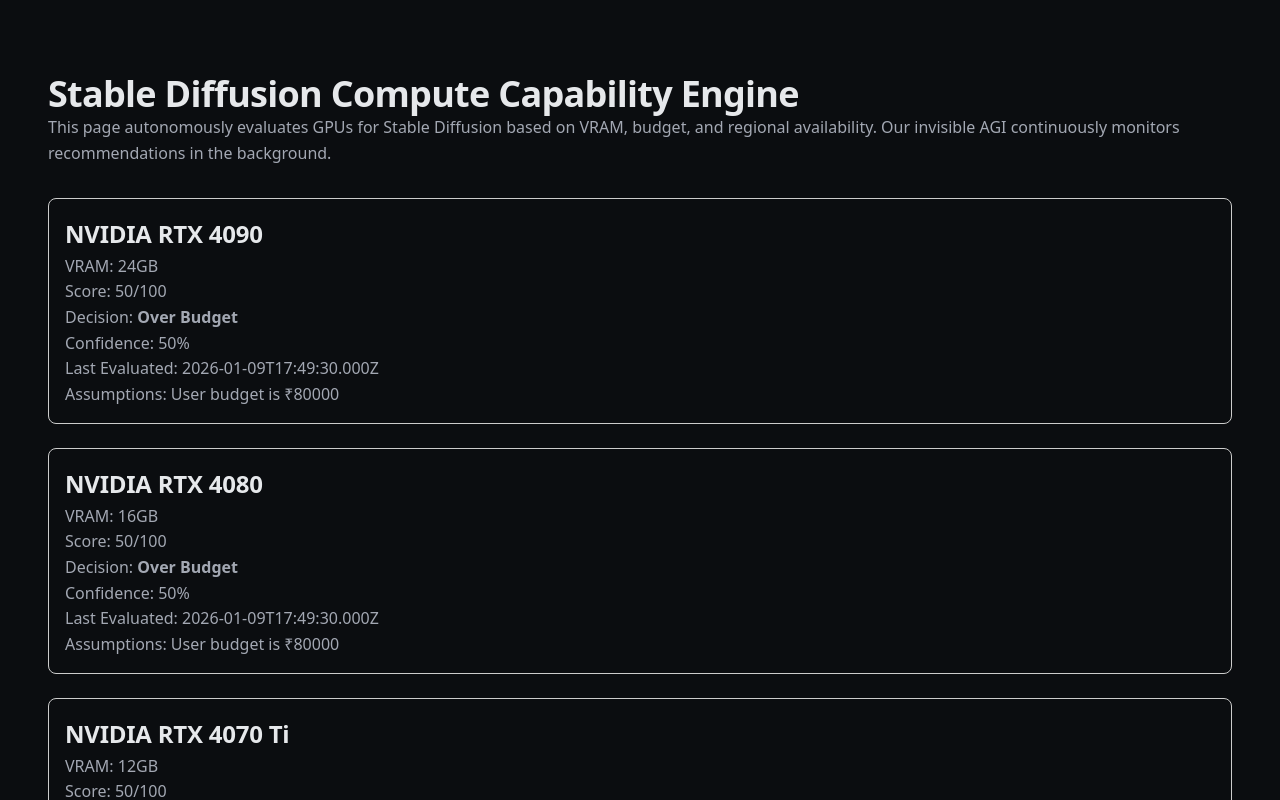
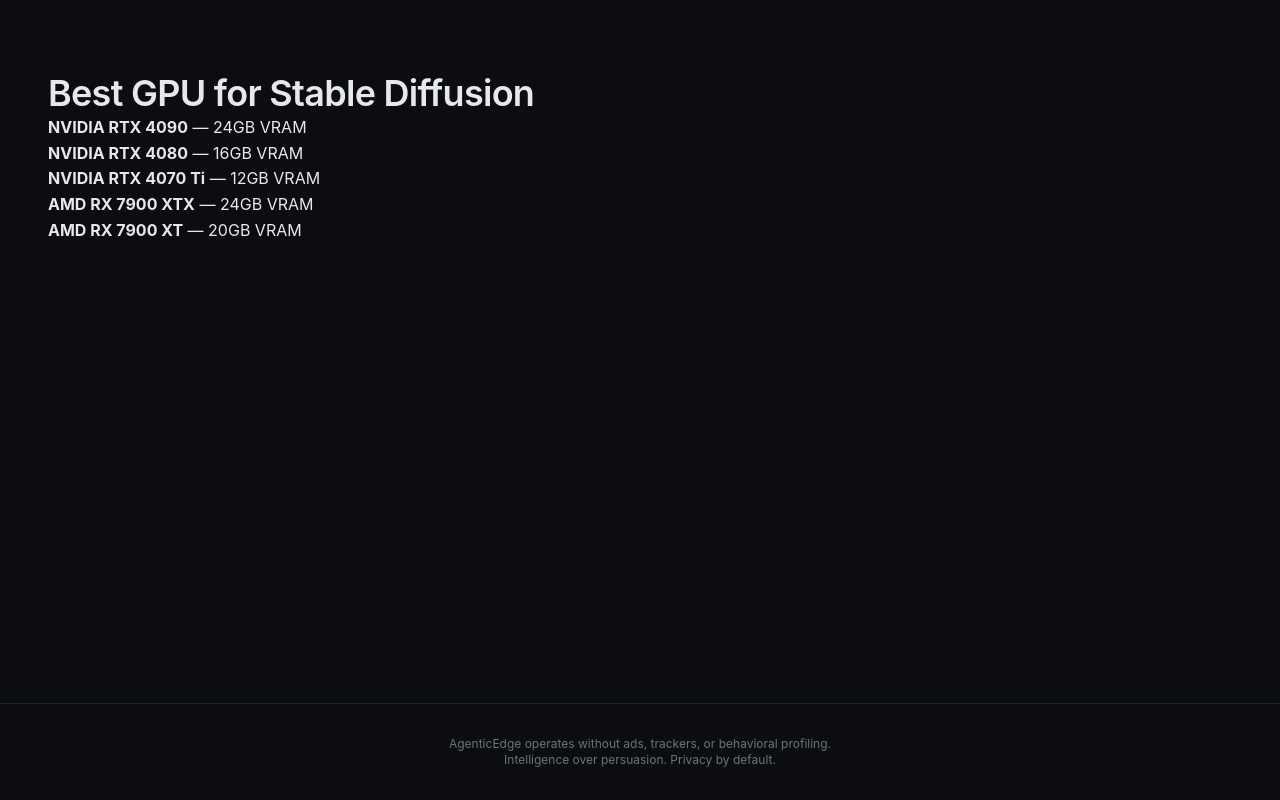
Before and after one commit to newsintech/agentic-edge-final, a Next.js app: page /best-gpu-for-stable-diffusion in a window 1280 px wide. Shown: the top 800 px of the page. Built offline with nearby package versions, Linux system fonts and the light colour scheme; no server answers.

Commit message:
Update page.tsx

```diff
--- a/app/best-gpu-for-stable-diffusion/page.tsx
+++ b/app/best-gpu-for-stable-diffusion/page.tsx
@@ -1,148 +1,31 @@
 'use client';
 
-import React, { useEffect } from 'react';
-import { GPUs, GPU } from '@/modules/GPUData';
-import { GeoAffiliateHelper } from '@/modules/GeoAffiliateHelper';
+import React, { useEffect, useState } from 'react';
+import { runAGI } from '@/modules/GPTEngine';
 
-// ----- Capability evaluation types -----
-type CapabilityScore = {
-  gpu: string;
-  vram: number;
-  score: number;
-  decision: 'Suitable' | 'Too Low VRAM' | 'Over Budget' | 'Unsupported Region';
-  confidence: number;
-  lastEvaluated: string;
-  assumptions: string[];
-};
+export default function BestGPUPage() {
+  const [gpus, setGpus] = useState<any[]>([]);
 
-// ----- GPU evaluation logic -----
-function evaluateGPU(
-  gpu: GPU,
-  userRegion: string,
-  minVRAM: number,
-  budget: number
-): CapabilityScore {
-  const now = new Date().toISOString();
-  const assumptions: string[] = [];
-  let decision: CapabilityScore['decision'];
-
-  if (!gpu.regionSupport.includes(userRegion)) {
-    decision = 'Unsupported Region';
-    assumptions.push(`GPU not officially available in ${userRegion}`);
-  } else if (gpu.vram < minVRAM) {
-    decision = 'Too Low VRAM';
-    assumptions.push(`Minimum VRAM required is ${minVRAM}GB`);
-  } else if (gpu.price > budget) {
-    decision = 'Over Budget';
-    assumptions.push(`User budget is ₹${budget}`);
-  } else {
-    decision = 'Suitable';
-    assumptions.push('All constraints satisfied');
-  }
-
-  const scoreMap: Record<CapabilityScore['decision'], number> = {
-    Suitable: 95,
-    'Too Low VRAM': 40,
-    'Over Budget': 50,
-    'Unsupported Region': 20,
-  };
-
-  return {
-    gpu: gpu.name,
-    vram: gpu.vram,
-    score: scoreMap[decision],
-    decision,
-    confidence: scoreMap[decision],
-    lastEvaluated: now,
-    assumptions,
-  };
-}
-
-// ----- Invisible AGI logic -----
-async function runInvisibleAGI(userRegion: string) {
-  try {
-    const event = {
-      type: 'page_view',
+  useEffect(() => {
+    const result = runAGI({
       page: '/best-gpu-for-stable-diffusion',
-      data: { desiredVRAM: 12 },
-    };
-
-    const res = await fetch('/api/agi', {
-      method: 'POST',
-      headers: { 'Content-Type': 'application/json' },
-      body: JSON.stringify({ event, region: userRegion }),
+      signals: { minVRAM: 12 },
     });
 
-    const data = await res.json();
-    console.log('Invisible AGI recommendations:', data);
-  } catch (err) {
-    console.error('AGI error:', err);
-  }
-}
-
-// ----- React Component -----
-export default function BestGPUPage() {
-  const userRegion = 'IN'; // can adjust dynamically later
-  const minVRAM = 10; // GB
-  const budget = 80000; // INR
-
-  // Run invisible AGI in background
-  useEffect(() => {
-    runInvisibleAGI(userRegion);
-    const interval = setInterval(() => runInvisibleAGI(userRegion), 30000); // every 30s
-    return () => clearInterval(interval);
-  }, [userRegion]);
-
-  // Evaluate GPUs
-  const evaluations: CapabilityScore[] = GPUs.map((gpu) =>
-    evaluateGPU(gpu, userRegion, minVRAM, budget)
-  );
-
-  evaluations.sort((a, b) => b.score - a.score);
+    if (result.data) {
+      setGpus(result.data);
+    }
+  }, []);
 
   return (
-    <main style={{ padding: '2rem', fontFamily: 'system-ui, sans-serif' }}>
-      <h1>Stable Diffusion Compute Capability Engine</h1>
-      <p>
-        This page autonomously evaluates GPUs for Stable Diffusion based on VRAM,
-        budget, and regional availability. Our invisible AGI continuously monitors
-        recommendations in the background.
-      </p>
+    <main style={{ padding: 32 }}>
+      <h1>Best GPU for Stable Diffusion</h1>
 
-      <section style={{ marginTop: '2rem' }}>
-        {evaluations.map((e) => (
-          <div
-            key={e.gpu}
-            style={{
-              marginBottom: '1.5rem',
-              border: '1px solid #ccc',
-              padding: '1rem',
-              borderRadius: '8px',
-            }}
-          >
-            <h2>{e.gpu}</h2>
-            <p>VRAM: {e.vram}GB</p>
-            <p>Score: {e.score}/100</p>
-            <p>
-              Decision: <strong>{e.decision}</strong>
-            </p>
-            <p>Confidence: {e.confidence}%</p>
-            <p>Last Evaluated: {e.lastEvaluated}</p>
-            <p>Assumptions: {e.assumptions.join('; ')}</p>
-            {e.decision === 'Suitable' && (
-              <p>
-                <a
-                  href={GeoAffiliateHelper.getAffiliateUrlForASIN(e.gpu, userRegion)}
-                  target="_blank"
-                  rel="noopener noreferrer"
-                >
-                  Buy / Check Price
-                </a>
-              </p>
-            )}
-          </div>
-        ))}
-      </section>
+      {gpus.map(gpu => (
+        <div key={gpu.name}>
+          <strong>{gpu.name}</strong> — {gpu.vram}GB VRAM
+        </div>
+      ))}
     </main>
   );
 }
```
